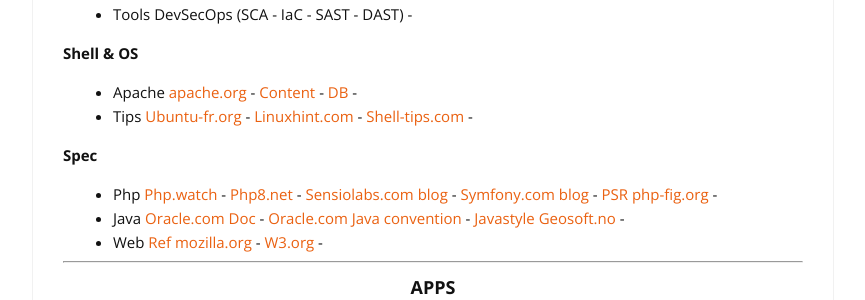
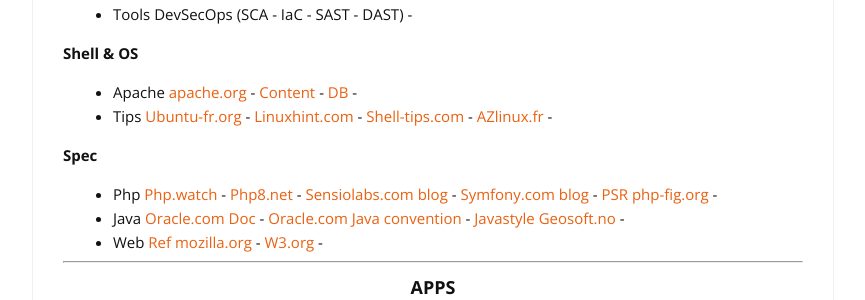
Before and after one commit to cylmat/cylmat.github.io, a Jekyll site: the page built from _pages/USEFUL.md, in a window 1280 px wide and 900 px high, scrolled down 1374 px. Shown: the part 154-454 px from the top of the window, without its empty margins (207-1072 px from the left). Built offline with Jekyll 4.4.1, drawn with Linux system fonts in a browser that asks for light colours; nearby versions of some CDN libraries.

Commit message:
Update USEFUL.md

```diff
--- a/_pages/USEFUL.md
+++ b/_pages/USEFUL.md
@@ -68,7 +68,7 @@
 
 **Shell & OS**
 * Apache [apache.org](https://apache.org) - [Content](https://projects.apache.org/projects.html?category#content) - [DB](https://projects.apache.org/projects.html?category#database) -
-* Tips [Ubuntu-fr.org](https://doc.ubuntu-fr.org) - [Linuxhint.com](https://linuxhint.com) - [Shell-tips.com](https://www.shell-tips.com) -
+* Tips [Ubuntu-fr.org](https://doc.ubuntu-fr.org) - [Linuxhint.com](https://linuxhint.com) - [Shell-tips.com](https://www.shell-tips.com) - [AZlinux.fr](https://azlinux.fr) -
 
 **Spec**
 * Php [Php.watch](https://php.watch/versions) - [Php8.net](https://www.php.net/releases/8.0/en.php) -
```
